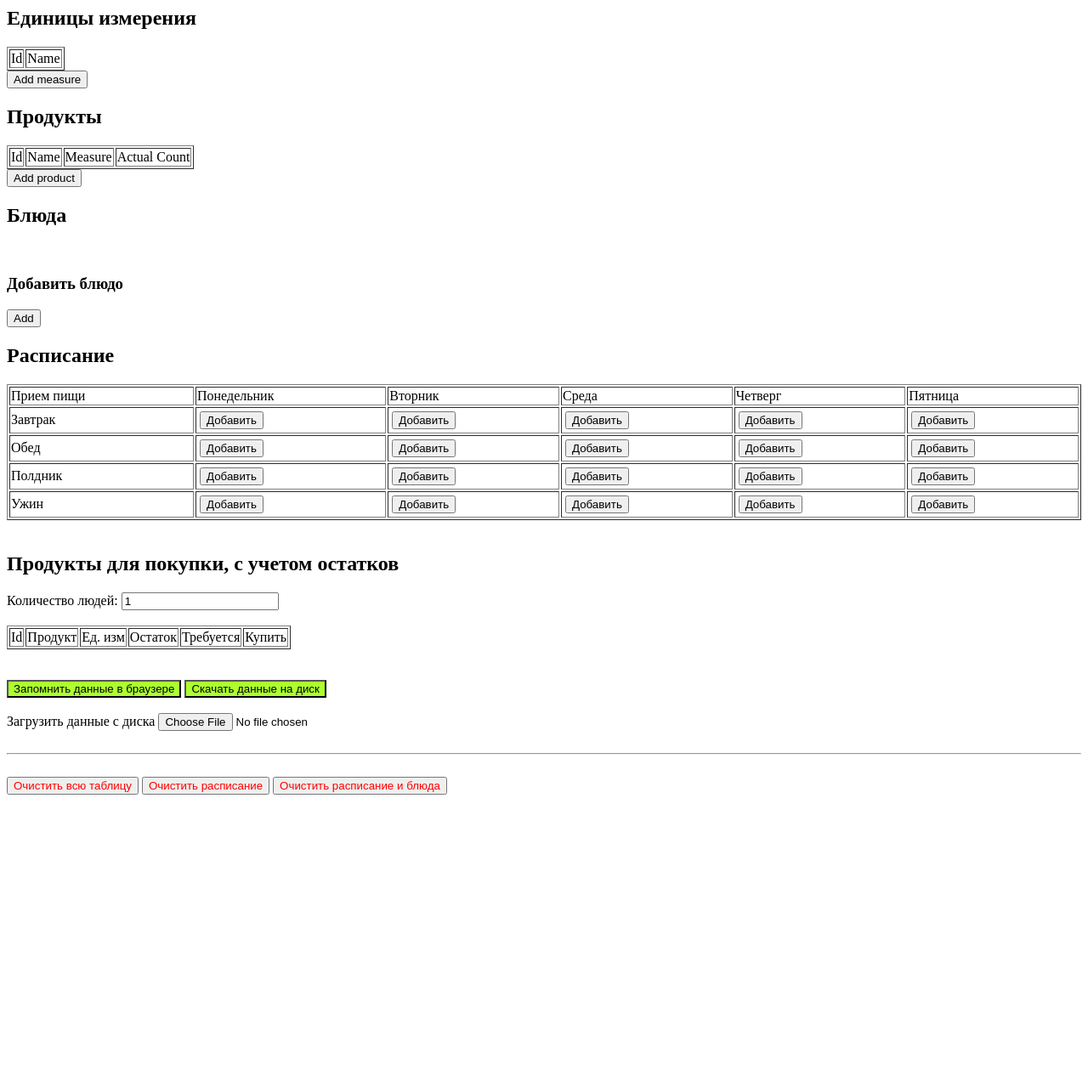
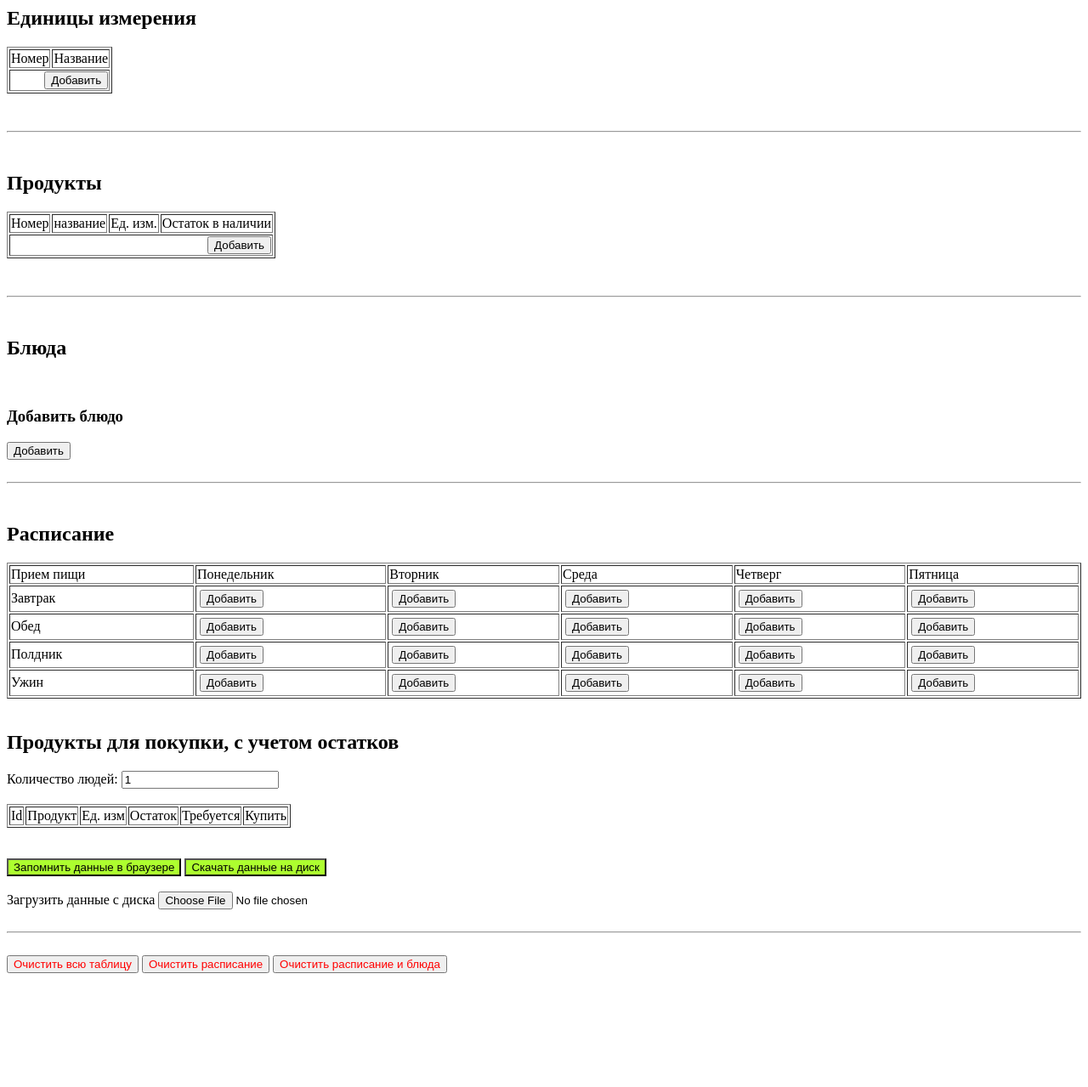
Before and after one commit to dermanov-ru/cook-book, a PHP site: page / in a window 1280 px wide. Shown: the whole page at 85% size. Before the commit the page ends 935 px from the top, so only its background shows below. Run offline with PHP 8.4, Linux system fonts and the light colour scheme.

Commit message:
improve UI

```diff
--- a/assets/js/app.js
+++ b/assets/js/app.js
@@ -114,6 +114,12 @@ var app = new Vue({
         },
         addMeal : function() {
             this.meals.push(new Meal('', []));
+        },
+        removeMeal : function(collection, index) {
+            if (!confirm("Точно удалить блюдо? Оно не должно где-то использоваться или будет ошибка!"))
+                return;
+
+            collection.splice(index, 1);
         },
         addProductCount : function(meal) {
             meal.productsAndCounts.push(new ProductCount(null, 0));
--- a/index.php
+++ b/index.php
@@ -18,27 +18,33 @@
 
     <table border="1">
         <tr >
-            <td>Id</td>
-            <td>Name</td>
+            <td>Номер</td>
+            <td>Название</td>
         </tr>
 
         <tr v-for="(m, index) in measures">
             <td>{{ index + 1 }}</td>
             <td><input type="text" v-model="m.name"></td>
         </tr>
+        <tr >
+            <td colspan="2" align="right"><button @click="addMeasure">Добавить</button></td>
+        </tr>
     </table>
-    <button @click="addMeasure">Add measure</button>
 
+    <br>
+    <br>
+    <hr>
+    <br>
 
 
     <h2>Продукты</h2>
 
     <table border="1">
         <tr >
-            <td>Id</td>
-            <td>Name</td>
-            <td>Measure</td>
-            <td>Actual Count</td>
+            <td>Номер</td>
+            <td>название</td>
+            <td>Ед. изм.</td>
+            <td>Остаток в наличии</td>
         </tr>
 
         <tr v-for="(product, index) in products">
@@ -51,23 +57,30 @@
             </td>
             <td><input type="text" v-model="product.actualCount"></td>
         </tr>
+
+        <tr >
+            <td colspan="4" align="right"><button @click="addProduct">Добавить</button></td>
+        </tr>
     </table>
-    <button @click="addProduct">Add product</button>
 
+    <br>
+    <br>
+    <hr>
+    <br>
 
     <h2>Блюда</h2>
 
-    <template v-for="meal in meals">
+    <template v-for="(meal, index) in meals">
         <h3>{{ meal.name || "Укажите название блюда" }}</h3>
-        <h3><input type="text" v-model="meal.name"></h3>
+        <input type="text" v-model="meal.name"> <button @click="removeMeal(meals, index)">X</button>
 
         <h4>Состав и количество на 1 порцию</h4>
         <table border="1">
             <tr >
-                <td>Id</td>
+                <td>Номер</td>
                 <td>Продукт</td>
-                <td>Количество (ед. изм.)</td>
-                <td>ед. изм.</td>
+                <td>Ед. изм.</td>
+                <td>Количество</td>
             </tr>
 
             <tr v-for="(productAndCount, index) in meal.productsAndCounts">
@@ -79,14 +92,15 @@
                     </select>
                 </td>
 
-                <td><input type="text" v-model="productAndCount.count" ></td>
                 <td>
                     <template v-if="productAndCount.product">{{ productAndCount.product.measure.name }}</template>
                 </td>
+
+                <td><input type="text" v-model="productAndCount.count" ></td>
             </tr>
 
             <tr >
-                <td colspan="3" align="right"><button @click="addProductCount(meal)">Add</button></td>
+                <td colspan="4" align="right"><button @click="addProductCount(meal)">Добавить</button></td>
             </tr>
         </table>
     </template>
@@ -94,8 +108,12 @@
     <br>
 
     <h3>Добавить блюдо</h3>
-    <button @click="addMeal">Add</button>
+    <button @click="addMeal">Добавить</button>
 
+    <br>
+    <br>
+    <hr>
+    <br>
 
     <h2>Расписание</h2>
 
@@ -172,10 +190,12 @@
     <br>
     <br>
     Загрузить данные с диска <input type="file" @change="uploadData">
+
     <br>
     <br>
     <hr>
     <br>
+
     <button @click="clearAll" style=" color: red;">Очистить всю таблицу</button>
     <button @click="clearDaysMeals" style=" color: red;">Очистить расписание</button>
     <button @click="clearDaysMealsAndMeals" style=" color: red;">Очистить расписание и блюда</button>
```
